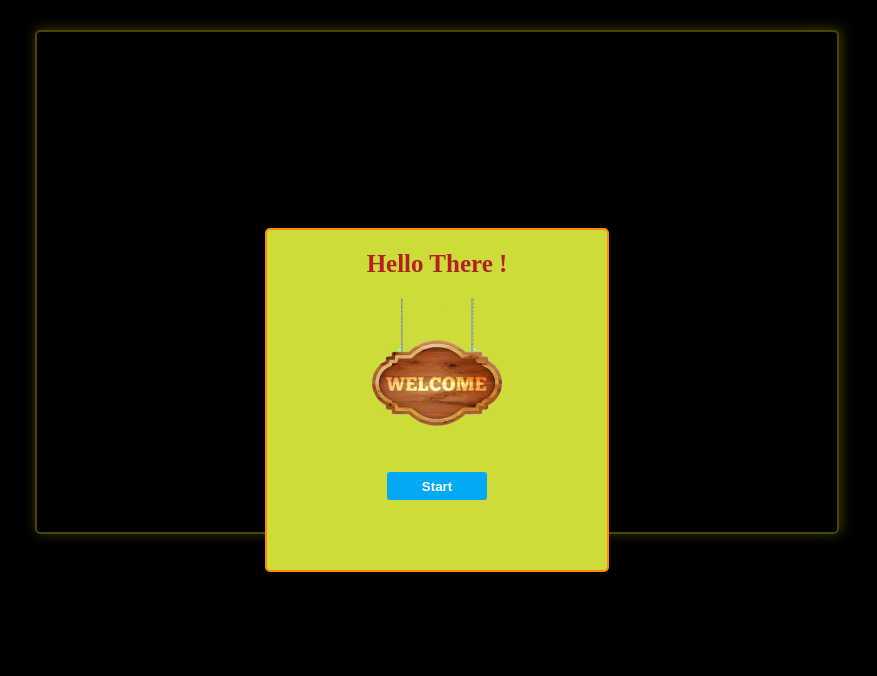
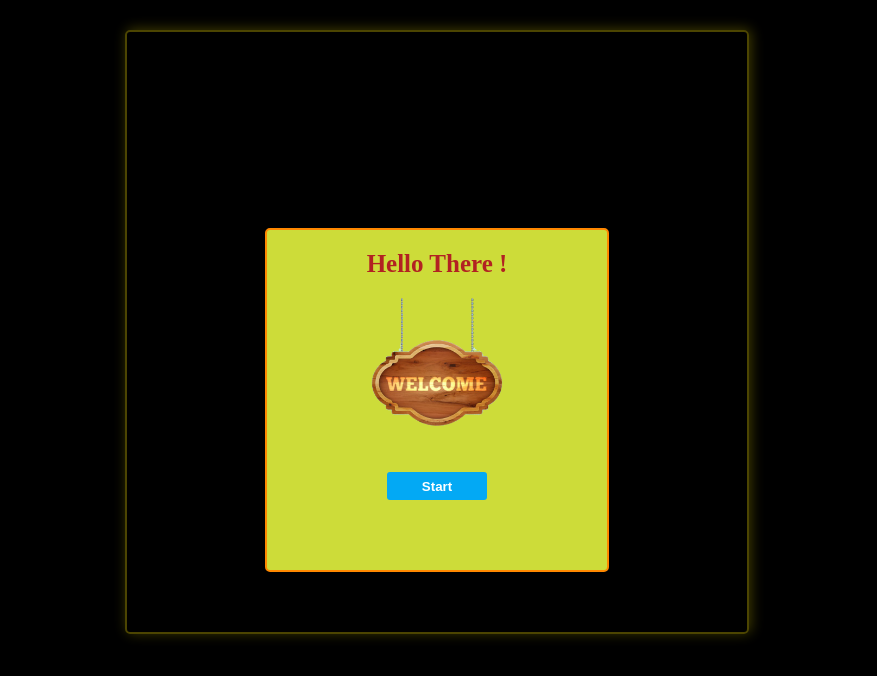
Before and after one commit to Ahmedeisa7/Breakout-Game, a plain HTML site: page index.html in a window 1280 px wide. Shown: the whole page, without its empty margins (203-1080 px from the left). Drawn offline with Linux system fonts and the light colour scheme.

Commit message:
last commit

```diff
--- a/index.html
+++ b/index.html
@@ -4,14 +4,11 @@
     <meta charset="UTF-8">
     <meta http-equiv="X-UA-Compatible" content="IE=edge">
     <meta name="viewport" content="width=device-width, initial-scale=1.0">
-    <title>Document</title>
+    <title>Breakout-Game</title>
     <link rel="stylesheet" href="style.css">
 </head>
 <body>
-
-    <canvas id="breakout" width="800" height="500" ></canvas>
-
-
+    <canvas id="breakout" width="620" height="600" ></canvas>
     <script src="url.js"></script>
     <script src="script.js"></script>
 </body>
--- a/script.js
+++ b/script.js
@@ -2,7 +2,7 @@
 const cvs = document.getElementById('breakout');
 const ctx = cvs.getContext("2d");
 
-// To make Color Theck
+// To make Color Thick
 ctx.lineWidth = 2;
 
 // paddle
```
